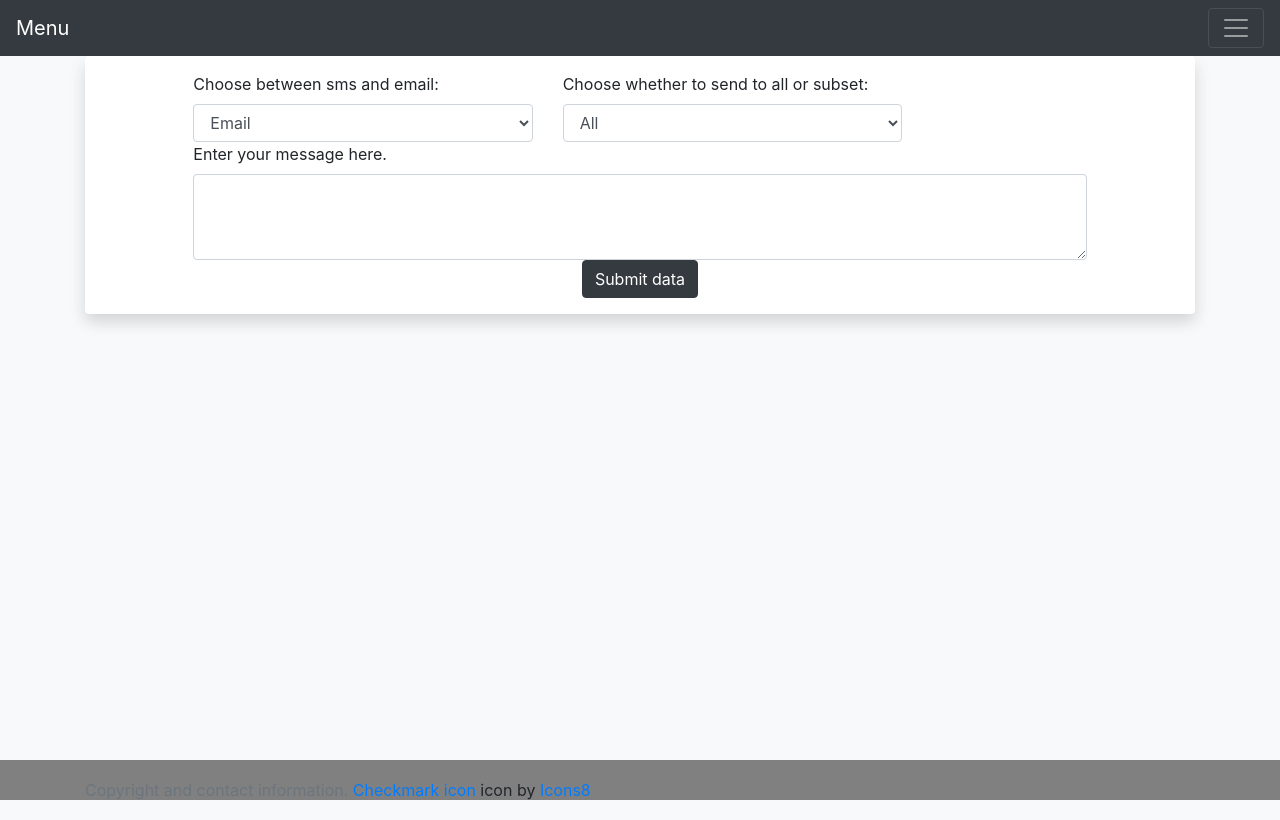
After one commit to billyjang/partner_school_app, a Flask app: page /adminnotifications in a window 1280 px wide. The commit adds this page. Run offline with Flask 2, Linux system fonts and the light colour scheme; parts of the project's set-up code (start-up, migrations or seed data) failed here and were passed over; some libraries are stand-ins or nearby versions.

Commit message:
email and sms

```diff
--- a/app.py
+++ b/app.py
@@ -5,6 +5,9 @@ from flask_sqlalchemy import SQLAlchemy
 from crypt import pwd_context
 import json
 import os
+
+from sendgrid import SendGridAPIClient
+from sendgrid.helpers.mail import *
 
 app = Flask(__name__)
 #sess = Session()
@@ -16,6 +19,8 @@ app.config['SQLALCHEMY_TRACK_MODIFICATIONS'] = False
 app.config['SESSION_TYPE'] = 'filesystem'
 app.secret_key = 'super secret key'
 #sess.init_app(app)
+# TODO: fix these to move onto heroku
+SENDGRID_API_KEY = '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'
 
 db = SQLAlchemy(app)
 from models import *
@@ -52,6 +57,33 @@ def home():
                 return redirect(url_for('home'))
     else:
         return render_template('login.html')
+
+@app.route('/forgotpassword')
+def forgotpassword():
+    return render_template('forgotpassword.html')
+
+@app.route('/forgotnotificationsent', methods=["POST"])
+def forgotnotificationsent():
+    userId = request.form['userId']
+    message = Mail(
+        from_email = 'wjang20@amherst.edu',
+        to_emails='billyjang7@gmail.com',
+        subject = 'Forgotten password',
+        html_content = '<strong>' + userId + ' has forgotten their password.</strong>'
+    )
+    try:
+        sg = SendGridAPIClient(SENDGRID_API_KEY)
+        response = sg.send(message)
+        print(response.status_code)
+        print(response.body)
+        print(response.headers)
+    except Exception as e:
+        print(e)
+    return render_template('forgotpasswordsuccess.html')
+
+@app.route('/forgotpasswordsuccess')
+def forgotpasswordsuccess():
+    return render_template('forgotpasswordsuccess.html')
 
 @app.route('/newaccount', methods=['POST', 'GET'])
 def newaccount():
@@ -151,18 +183,18 @@ def submitted():
             print(date)
             current_user = User.query.filter_by(id=session['userID']).all()[0]
             mapping = {"Situation significantly worse":-2, "Situation somewhat worse":-1, "No progress":0, "Situation somewhat better": 1, "Situation significantly better":2}
-            new_entry = Entry(user_id=current_user.idNum, goal_rating=mapping[goalRange], date=date)
+            new_entry = Entry(userId=current_user.id, goalRating=mapping[goalRange], date=date, targetBehavior=current_user.targetBehavior, homeSchoolGoal=current_user.targetBehavior)
             # TODO: more elegant way to do this. FOR TESTING PURPOSES ONLY
 
-            new_entry.action_plan_one = actionPlans[0]
+            new_entry.actionPlanOne = actionPlans[0]
             if(len(actionPlans) > 1):
-                new_entry.action_plan_two = actionPlans[1]
+                new_entry.actionPlanTwo = actionPlans[1]
             if(len(actionPlans) > 2):
-                new_entry.action_plan_three = actionPlans[2]
+                new_entry.actionPlanThree = actionPlans[2]
             if(len(actionPlans) > 3):
-                new_entry.action_plan_four = actionPlans[3]
+                new_entry.actionPlanFour = actionPlans[3]
             if(len(actionPlans) > 4):
-                new_entry.action_plan_five = actionPlans[4]
+                new_entry.actionPlanFive = actionPlans[4]
 
             current_user.entries.append(new_entry)
             db.session.add(new_entry)
@@ -200,6 +232,52 @@ def adminlanding():
 # TODO: finish these after config the db again
 # TODO: no data yet.
 
+@app.route('/adminnotifications')
+def adminnotifications():
+    all_users = User.query.all()
+    all_data = []
+    for user in all_users:
+        user_entry = {'userId' : user.id, 'targetBehavior' : user.targetBehavior, 'homeSchoolGoal': user.homeSchoolGoal, 'actionPlans' : [ap.stepName for ap in user.actionplans]}
+        all_data.append(user_entry)
+    return render_template('adminnotifications.html', data=all_data)
+
+@app.route('/notificationsent', methods=["POST"])
+def notificationsent():
+    message_type = request.form['message-type']
+    body = request.form['message']
+    if message_type == "Email":
+        to_send_emails = []
+        if request.form['audience'] == 'All':
+            all_emails = User.query.with_entities(User.email).all()
+            to_send_emails = [email[0] for email in all_emails]
+        elif request.form['audience'] == 'Subset':
+            pass
+        all_emails = User.query.all()
+        to_list = Personalization()
+        to_list.add_to(Email('billyjang7@gmail.com'))
+        to_list.add_to(Email('wjang20@amherst.edu'))
+        message = Mail(
+            from_email = 'wjang20@amherst.edu',
+            subject = 'Reminder',
+            html_content = '<strong>' + body + '</strong>'
+        )
+        message.add_personalization(to_list)
+        try:
+            sg = SendGridAPIClient(SENDGRID_API_KEY)
+            response = sg.send(message)
+            print(response.status_code)
+            print(response.body)
+            print(response.headers)
+        except Exception as e:
+            print(e)
+    elif message_type == "SMS":
+        pass
+    return render_template('notificationsentsuccess.html')
+
+@app.route('/notificationsentsuccess')
+def notificationsentsuccess():
+    return render_template('notificationsentsuccess.html')
+
 @app.route('/adminentry')
 def adminentry():
     all_users = User.query.all()
--- a/requirements.txt
+++ b/requirements.txt
@@ -17,6 +17,8 @@ psycopg2==2.8.4
 pycparser==2.19
 python-dateutil==2.8.1
 python-editor==1.0.4
+python-http-client==3.2.6
+sendgrid==6.2.0
 six==1.14.0
 SQLAlchemy==1.3.13
 Werkzeug==0.16.1
--- a/static/notecalendar.css
+++ b/static/notecalendar.css
@@ -43,5 +43,5 @@ ul.timeline > li:before {
 }
 */
 a {
-    padding-right: 10em;
+    padding-right: 5em;
 }
--- /dev/null
+++ b/templates/adminnotifications.html
@@ -0,0 +1,39 @@
+{% extends "layout.html" %}
+{% block title %}Admin Landing{% endblock %}
+{% block head %}
+{{ super() }}
+{% endblock %}
+{% block content %}
+<div class="container shadow p-3 mb-5 bg-white rounded">
+    <form action="{{ url_for('notificationsent') }}" method="POST">
+        <div class="row">
+            <div class="col-md-1">
+
+            </div>
+            <div class="col-md-4">
+                <label for="message-type">Choose between sms and email:</label>
+                <select class="form-control" id="message-type" name="message-type">
+                    <option>Email</option>
+                    <option>SMS</option>
+                </select>
+            </div>
+            <div class="col-md-4">
+                <label for="audience">Choose whether to send to all or subset:</label>
+                <select class="form-control" id="audience" name="audience">
+                    <option>All</option>
+                    <option>Subset</option>
+                </select>
+            </div>
+        </div>
+        <div class="row justify-content-center">
+            <div class="col-md-10">
+                <label for="message">Enter your message here.</label>
+                <textarea type="text" class="form-control" id="message" name="message" rows=3></textarea>
+            </div>
+        </div>
+        <div class="row justify-content-center">
+            <button class="btn btn-dark" type="submit">Submit data</button>
+        </div>
+    </form>
+</div>
+{% endblock %}
--- a/templates/login.html
+++ b/templates/login.html
@@ -46,6 +46,11 @@
                             </div>
                         </div>
                     </form>
+                    <div class="row justify-content-center">
+                        <div class="col-md-4">
+                            <a href="{{ url_for('forgotpassword') }}">Forgot your password?</a>
+                        </div>
+                    </div>
                 </div>
                 <div class="row justify-content-center">
                     <h6>-- or --</h6>
--- a/templates/notecalendar.html
+++ b/templates/notecalendar.html
@@ -37,7 +37,7 @@
 <div class="container shadow p-3 mb-5 bg-white rounded">
     <div class="container">
         <div class="row justify-content-center">
-            <div class="col-md-8">
+            <div class="col-md-10">
                 <h4>Notes</h4>
                 <ol class="timeline" id="note-timeline">
                     <!--
```
Also changed, not shown: models.py (+12 -12 lines), templates/adminlanding.html (+9 -0 lines), templates/forgotpassword.html (added, +24 -0 lines), templates/forgotpasswordsuccess.html (added, +26 -0 lines), templates/landing.html (+0 -9 lines), templates/notificationsentsuccess.html (added, +26 -0 lines), tests/email_test.py (added, +17 -0 lines), tests/sms_test.py (added, +14 -0 lines), static/reminder.png (added).
